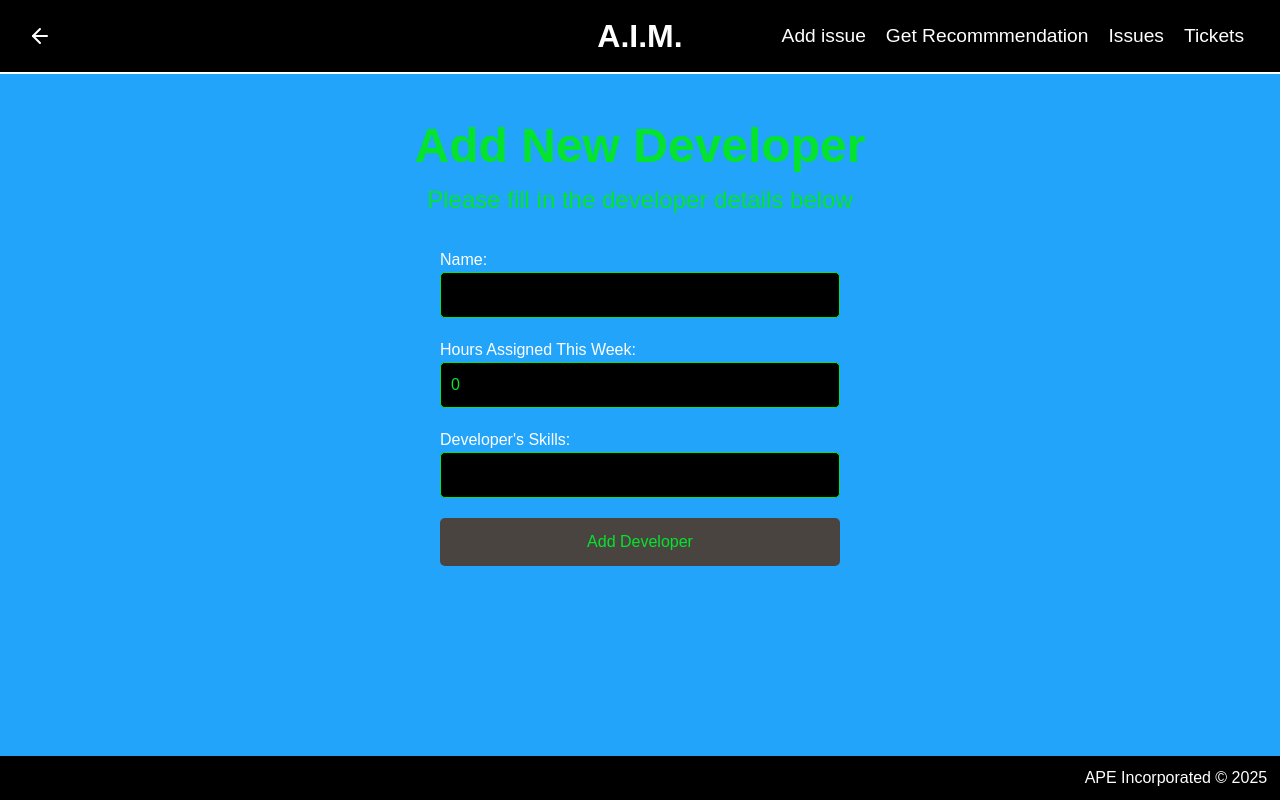
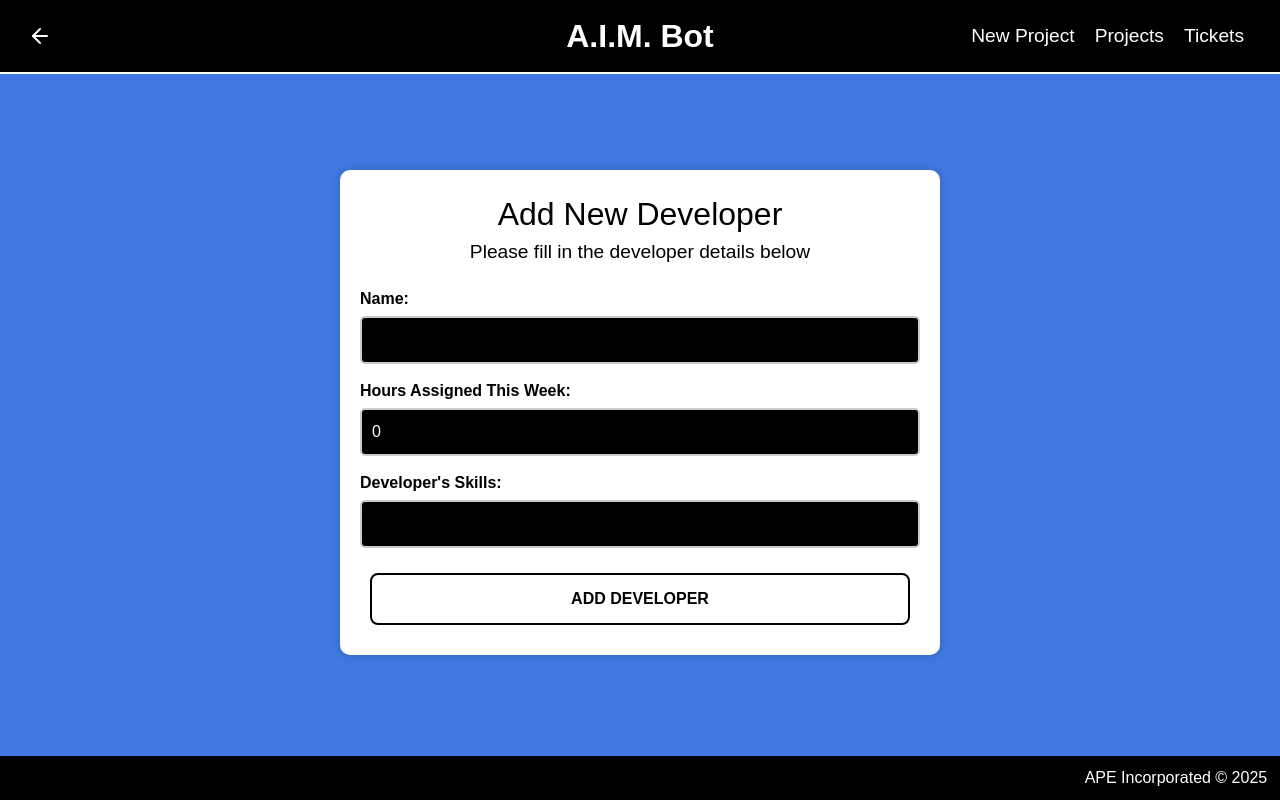
Before and after one commit to samuel-stjean/Aim, a Next.js app in the folder nextJSfrontEnd/: page /add in a window 1280 px wide. Built offline with nearby package versions, Linux system fonts and the light colour scheme; a web font is replaced by a local one.

Commit message:
More updates
Modified add.js to fit form and have interactive form elements. Redid index.js to have interactive buttons

```diff
--- a/nextJSfrontEnd/components/header.js
+++ b/nextJSfrontEnd/components/header.js
@@ -13,14 +13,13 @@ const Header = () => {
       </button>
 
       <Link href = "/" className='header-title'>
-        A.I.M.
+        A.I.M. Bot
       </Link>
 
       {/* Navigation Links */}
       <nav className="nav-links">
-        <Link href="/addIssue" className="nav-link">Add issue</Link>
-        <Link href="/get-recommendation" className="nav-link">Get Recommmendation</Link>
-        <Link href="/issues" className="nav-link">Issues</Link>
+        <Link href="/addIssue" className="nav-link">New Project</Link>
+        <Link href="/issues" className="nav-link">Projects</Link>
         <Link href = "/tickets" className = "nav-link">Tickets</Link>
         <Link href = "/" className = "nav-link"></Link>
       </nav>
--- a/nextJSfrontEnd/pages/add.js
+++ b/nextJSfrontEnd/pages/add.js
@@ -1,133 +1,85 @@
-import { useState } from 'react'
-import axios from 'axios'
-import { useRouter } from 'next/router'
+import { useState } from 'react';
+import axios from 'axios';
+import { useRouter } from 'next/router';
+import Header from '../components/header'; // Import Header
 
 export default function AddNewDeveloper() {
-  const [name, setName] = useState("")
-  const [hours, setHours] = useState(0)
-  const [skills, setSkills] = useState("")
-  const router = useRouter()
+  const [name, setName] = useState("");
+  const [hours, setHours] = useState(0);
+  const [skills, setSkills] = useState("");
+  const router = useRouter();
 
   // Handle form submission to add developer
   const handleSubmit = async (e) => {
-    e.preventDefault()
+    e.preventDefault();
 
     const developer = {
       id: Math.floor(Math.random() * 1000),  // Generate a random ID or let the DB handle it
       name,
       hours_of_work_assigned_this_week: hours,
-    }
+      skills,
+    };
 
     try {
       // Post to the backend to add the developer to Supabase
-      await axios.post('http://127.0.0.1:8000/developer', developer)
+      await axios.post('http://127.0.0.1:8000/developer', developer);
 
-      // After successfully adding the developer, navigate back to the homepage
-      router.push('/')  // Redirect to homepage
+      // Redirect to homepage after successful submission
+      router.push('/');
     } catch (error) {
-      console.error('Error adding developer:', error)
+      console.error('Error adding developer:', error);
     }
-  }
+  };
 
   return (
-    <div style={styles.container}>
-      <div style={styles.header}>
-        <h1 style={styles.title}>Add New Developer</h1>
-        <h2 style={styles.subtitle}>Please fill in the developer details below</h2>
+    <>
+      <Header />
+      <div className="container">
+        <div className="form-header">
+          <h1 className="black-title-form">Add New Developer</h1>
+          <h2 className="regular-black">Please fill in the developer details below</h2>
         </div>
 
-      <form onSubmit={handleSubmit} style={styles.form}>
-        <div style={styles.inputGroup}>
+        <form onSubmit={handleSubmit} className="form">
+          <div className="input-group">
             <label htmlFor="name">Name:</label>
             <input
               type="text"
               id="name"
               value={name}
               onChange={(e) => setName(e.target.value)}
-            style={styles.input}
+              className="input"
               required
             />
           </div>
 
-        <div style={styles.inputGroup}>
+          <div className="input-group">
             <label htmlFor="hours">Hours Assigned This Week:</label>
             <input
               type="number"
               id="hours"
               value={hours}
               onChange={(e) => setHours(Number(e.target.value))}
-            style={styles.input}
+              className="input"
               required
             />
           </div>
 
-        <div style={styles.inputGroup}>
+          <div className="input-group">
             <label htmlFor="skills">Developer's Skills:</label>
             <input
               type="text"
               id="skills"
               value={skills}
               onChange={(e) => setSkills(e.target.value)}
-            style={styles.input}
+              className="input"
               required
             />
           </div>
 
-        <button type="submit" style={styles.button}>Add Developer</button>
+          <button type="submit" className="button-form">Add Developer</button>
         </form>
       </div>
-  )
+    </>
+  );
 }
-
-const styles = {
-  container: {
-    display: 'flex',
-    flexDirection: 'column',
-    alignItems: 'center',
-    padding: '20px',
-  },
-  header: {
-    textAlign: 'center',
-    marginBottom: '30px',
-  },
-  title: {
-    fontSize: '3rem',
-    fontWeight: 'bold',
-    color: '#04e42d',
-  },
-  subtitle: {
-    fontSize: '1.5rem',
-    color: '#04e42d',
-  },
-  form: {
-    display: 'flex',
-    flexDirection: 'column',
-    gap: '20px',
-    width: '100%',
-    maxWidth: '400px',
-    marginBottom: '30px',
-  },
-  inputGroup: {
-    display: 'flex',
-    flexDirection: 'column',
-    color: '#fff'
-  },
-  input: {
-    padding: '10px',
-    fontSize: '1rem',
-    borderRadius: '5px',
-    border: '1px solid #04e42d',
-    backgroundColor: '#000',
-    color: '#04e42d'
-  },
-  button: {
-    padding: '12px 24px',
-    fontSize: '1rem',
-    cursor: 'pointer',
-    border: 'none',
-    borderRadius: '5px',
-    backgroundColor: '#4a4440',
-    color: '#04e42d',
-    transition: 'background-color 0.3s',
-  },
-}
--- a/nextJSfrontEnd/pages/addIssue.js
+++ b/nextJSfrontEnd/pages/addIssue.js
@@ -38,8 +38,8 @@ export default function AddNewIssue() {
       <Header /> {/* Add Header for navigation */}
       <div className="container">
         <div className="form-header">
-          <h1 className="bold-title">Add New Issue</h1>
-          <h2 className="title">Please fill in your issue details below</h2>
+          <h1 className="black-title-form">Add New Project</h1>
+          <h2 className="regular-black">Please fill in your project details below</h2>
         </div>
 
         <form onSubmit={handleSubmit} className="form">
@@ -79,7 +79,7 @@ export default function AddNewIssue() {
             />
           </div>
 
-          <button type="submit" className="button">Add Issue</button>
+          <button type="submit" className="button-form">Add Issue</button>
         </form>
       </div>
     </>
--- a/nextJSfrontEnd/pages/index.js
+++ b/nextJSfrontEnd/pages/index.js
@@ -46,18 +46,26 @@ export default function Home() {
         <Header />
 
         {/* Bold Title (White) */}
-        <h1 className="bold-title">A.I.M: A.I. Integrated Project Management</h1>
+        <h1 className="white-bold-title">A.I.M: A.I. Integrated Project Management</h1>
+
+        <h2 className='black-title'>A.I.M Bot leverages cutting-edge AI to simplify and supercharge project management.
+        From generating Jira tickets to optimizing task allocation and long-term planning,
+        our tool reduces manual effort and improves team productivity. </h2>
 
         {/* Regular Title (Black) */}
-        <h2 className="title">How can we assist you?</h2>
+        <h2 className="white-title">How can we assist you?</h2>
 
-        <button onClick={handleAdd}>Add New Developer</button>
-        <button onClick={handleAddIssue}>Add New Issue</button>
-        <button onClick={handleGetRecommendation}>Get Recommendations</button>
+
+        <div className='button-container'>
+          <button onClick={handleAdd} className='button'>Add New Developer</button>
+          <button onClick={handleAddIssue} className='button'>Add New Project</button>
+          <button onClick={handleGetRecommendation} className='button'>Get Recommendations</button>
+        </div>
+
         {/*<button class = ''> onClick = {handle}</button>*/}
 
         <div className="text-content">
-          <p>Lorem ipsum dolor sit amet, consectetur adipiscing elit. Sed tristique consequat eros, eget tempus augue venenatis ac. Pellentesque habitant morbi tristique senectus et netus et malesuada fames ac turpis egestas. Proin aliquam, lectus sit amet vestibulum scelerisque, velit odio suscipit nunc, nec interdum odio felis at justo.</p>
+          {/* <p>Lorem ipsum dolor sit amet, consectetur adipiscing elit. Sed tristique consequat eros, eget tempus augue venenatis ac. Pellentesque habitant morbi tristique senectus et netus et malesuada fames ac turpis egestas. Proin aliquam, lectus sit amet vestibulum scelerisque, velit odio suscipit nunc, nec interdum odio felis at justo.</p>
 
           <p>Curabitur nec risus turpis. In hac habitasse platea dictumst. Donec aliquet, est id tristique sagittis, nunc nisi consectetur turpis, non suscipit libero quam et nisi. Sed at luctus mauris, sit amet pharetra ipsum. Maecenas sodales turpis eu odio facilisis, nec pharetra augue pellentesque.</p>
 
@@ -129,7 +137,7 @@ export default function Home() {
 
           <p>Etiam egestas urna eget malesuada vehicula. Phasellus condimentum tortor in augue gravida, at accumsan mauris laoreet. Vivamus at vestibulum quam. Donec fermentum felis in arcu scelerisque, ac dictum nulla elementum.</p>
 
-          <p>Curabitur posuere ligula eget magna auctor, eu tristique ex bibendum. Vestibulum non felis ut orci tincidunt tincidunt. Nulla facilisi. Donec sit amet ligula elit.</p>
+          <p>Curabitur posuere ligula eget magna auctor, eu tristique ex bibendum. Vestibulum non felis ut orci tincidunt tincidunt. Nulla facilisi. Donec sit amet ligula elit.</p> */}
 
         </div>
       </div>
--- a/nextJSfrontEnd/styles/globals.css
+++ b/nextJSfrontEnd/styles/globals.css
@@ -6,13 +6,13 @@
 
 
 :root {
-  --background: #22A4FA;
+  --background: #4079e1;
   --foreground: #ffffff;
 }
 
 @media (prefers-color-scheme: dark) {
   :root {
-    --background: #22A4FA;
+    --background: #4079e1;
     --foreground: #ededed;
   }
 }
@@ -24,7 +24,7 @@ h1, h2, h3, h4, h5, h6 {
 /* Text types */
 body {
   font-family: 'Jaro', sans-serif;
-  background-color: #22A4FA; /* Blue */
+  background-color: #4079e1; /* Blue */
   color: white;
   margin: 0;
   padding: 0; /* Adjust to match header height */
@@ -39,46 +39,79 @@ body {
 
 /* Button hover effect */
 button:hover {
-  background-color: #22A4FA;
+  background-color: #4079e1;
 }
 
 /* Global text styles */
 body {
   font-family: 'Jaro', sans-serif;
-  background-color: #22A4FA; /* Blue background */
+  background-color: #4079e1; /* Blue background */
   color: white; /* Set text color to white globally */
   margin: 0; /* Remove default margin */
   padding: 0;;
 }
 
 /* Bold Title (White) */
-.bold-title {
+.black-bold-title {
   font-size: 3rem;
   font-weight: bold;
   color: black; /* White text */
   text-align: center;
+  margin-bottom: 3rem;
+}
+
+.white-bold-title {
+  font-size: 3rem;
+  font-weight: bold;
+  color: white; /* White text */
+  text-align: center;
+  margin-bottom: 3rem;
 }
 
 /* Regular Title (Black) */
-.title {
+.white-title {
   font-size: 2rem;
   font-weight: normal;
   color: white; /* Black text */
   text-align: center;
+  margin-bottom: 2rem;
+}
+
+.black-title {
+  font-size: 2rem;
+  font-weight: normal;
+  color: black; /* Black text */
+  text-align: center;
+  margin-bottom: 2rem;
+}
+
+.white-title {
+  font-size: 2rem;
+  font-weight: normal;
+  color: white; /* Black text */
+  text-align: center;
+  margin-bottom: 2rem;
+}
+
+.black-title-form {
+  font-size: 2rem;
+  font-weight: normal;
+  color: black; /* Black text */
+  text-align: center;
 }
 
 /* Regular Text (White) */
-.regular-white {
+.regular-white-form {
   font-size: 1.2rem;
   color: white; /* White text */
-  text-align: left;
+  text-align: center;
 }
 
 /* Regular Text (Black) */
 .regular-black {
   font-size: 1.2rem;
   color: black; /* Black text */
-  text-align: left;
+  text-align: center;
 }
 
 
@@ -212,20 +245,71 @@ body {
 
 /* Button Styling */
 .button {
-  padding: 12px;
+  padding: 12px 24px;
   font-size: 1rem;
   font-weight: bold;
-  border: none;
-  border-radius: 5px;
-  background-color: #005A9C; /* Dark Blue */
+  text-transform: uppercase;
+  border: 2px solid white;
+  border-radius: 8px;
+  background: transparent; /* Transparent for sleek look */
   color: white;
   cursor: pointer;
-  transition: background-color 0.3s;
+  transition: all 0.3s ease-in-out;
+  display: inline-block;
+  margin: 10px; /* Adds spacing between buttons */
 }
 
-/* Button Hover */
+/* Hover Effect */
 .button:hover {
-  background-color: #003E7E; /* Darker Blue */
+  background: white; /* Turns white */
+  color: #4079e1; /* Text changes to theme blue */
+  transform: scale(1.1); /* Slight scaling effect */
+  box-shadow: 0px 0px 15px rgba(255, 255, 255, 0.8); /* Glow effect */
+}
+
+/* Active Effect (When Clicked) */
+.button:active {
+  transform: scale(1.05); /* Slight press effect */
+}
+
+.button-form {
+  padding: 12px 24px;
+  font-size: 1rem;
+  font-weight: bold;
+  text-transform: uppercase;
+  border: 2px solid black;
+  border-radius: 8px;
+  background: transparent; /* Transparent for sleek look */
+  color: black;
+  cursor: pointer;
+  transition: all 0.3s ease-in-out;
+  display: inline-block;
+  margin: 10px; /* Adds spacing between buttons */
+}
+
+/* Hover Effect */
+.button-form:hover {
+  background: #4079e1; /* Turns white */
+  color: white; /* Text changes to theme blue */
+  transform: scale(1.05); /* Slight scaling effect */
+  box-shadow: 0px 0px 15px rgba(255, 255, 255, 0.8); /* Glow effect */
+  border: #4079e1;
+}
+
+/* Active Effect (When Clicked) */
+.button-form:active {
+  transform: scale(1.05); /* Slight press effect */
+}
+
+/* Button Container (Centers the Buttons) */
+.button-container {
+  display: flex;
+  justify-content: center; /* Centers horizontally */
+  align-items: center; /* Aligns vertically (if needed) */
+  gap: 20px; /* Adds spacing between buttons */
+  flex-wrap: wrap; /* Allows wrapping on smaller screens */
+  margin-top: 20px;
+  text-align: center; /* Ensures proper alignment */
 }
 
 /* Sticky Footer */
```
Lines whose indentation alone changed are shown as unchanged.
